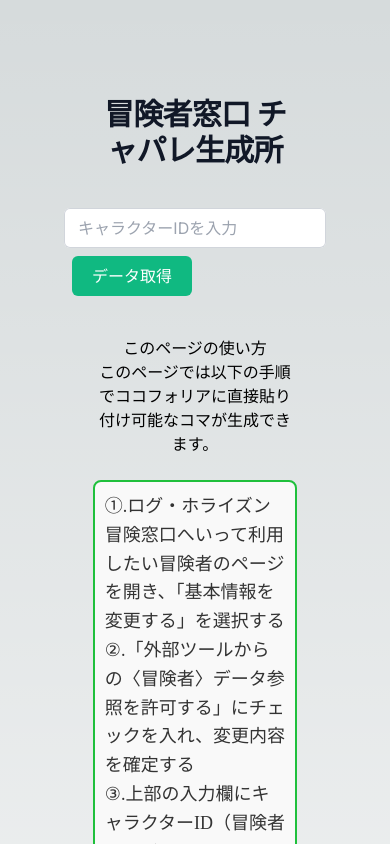
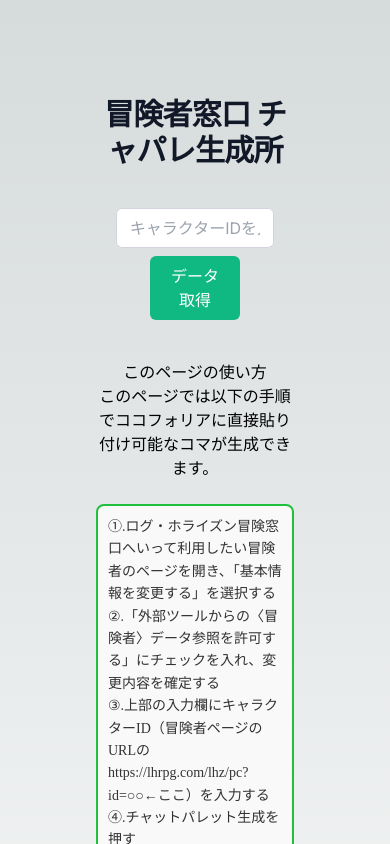
Before and after one commit to medbay2121/lhtrpg-charamake-tools, a Next.js app: page / in a window 390 px wide. Shown: the top 844 px of the page. Built offline with nearby package versions, Linux system fonts and the light colour scheme.

Commit message:
Update style_one.css

```diff
--- a/app/style_one.css
+++ b/app/style_one.css
@@ -1,4 +1,32 @@
 /* style_one.css */
+main {
+  display: flex; /* 横並びに */
+  min-height: 100vh; /* 画面の高さいっぱいまで */
+  flex-direction: column; /* 垂直方向に並べる */
+  align-items: center; /* 横方向に中央揃え */
+  justify-content: space-between; /* 上下の余白を等間隔に */
+  padding: 6rem; /* 内側の余白 */
+}
+
+.disp_wide {
+  /*width: 100%; /* 幅を100%に */
+  text-align: center; /* テキストを中央揃え */
+  display: flex; /* Flexboxを使用 */
+  justify-content: center; /* 横方向に中央揃え */
+  align-items: center; /* 縦方向に中央揃え */
+  flex-direction: column; /* 縦方向にアイテムを並べる */
+}
+
+.text_title {
+  font-size: 1.875rem; /* テキストサイズ */
+  font-weight: 700; /* 太字 */
+  letter-spacing: -0.025em; /* 字間 */
+  color: #1f2937; /* テキストの色 */
+  margin-bottom: 2.5rem; /* 下の余白 */
+}
+
+
+
 .borderedText {
     font-family: 'Arial, sans-serif';
     font-size: 18px;
@@ -13,6 +41,7 @@
 
 .flex-container {
     display: flex;
+    width: 100%; /* 幅を100%に */
     margin-bottom: 2.5rem; /* mb-10 */
     gap: 0.5rem; /* Space between input and button */
     flex-wrap: wrap; /* Allow wrapping for smaller screens */
@@ -39,11 +68,32 @@
 
 
 
-@media screen and(max-width: 480px) {
+@media (max-width: 600px) {
+
+  main {
+    display: flex; /* 横並びに */
+    min-height: 100vh; /* 画面の高さいっぱいまで */
+    flex-direction: column; /* 垂直方向に並べる */
+    align-items: center; /* 横方向に中央揃え */
+    justify-content: space-between; /* 上下の余白を等間隔に */
+    padding: 1rem; /* 内側の余白 */
+  }
+  .text_title {
+    font-size: 1.875rem; /* テキストサイズ */
+    font-weight: 700; /* 太字 */
+    letter-spacing: -0.025em; /* 字間 */
+    color: #1f2937; /* テキストの色 */
+    margin-bottom: 2.5rem; /* 下の余白 */
+    margin-top: 2rem; /* 上の余白 */
+  }
+
+
+
+
   /* style_one.css */
   .borderedText {
     font-family: 'Arial, sans-serif';
-    font-size: 15px;
+    font-size: 14px;
     line-height: 1.6;
     color: #333;
     margin: 0 0 1.5em 0;
@@ -55,20 +105,33 @@
 
   .flex-container {
     display: flex;
-    text-align: center;
-    flex-direction: column; /* Stack items vertically */
+    flex-direction: column;
     align-items: center; /* Center align items horizontally */
     justify-content: center;
   }
 
+
   .input-chara {
-    width: 100%; /* Full width for input on small screens */
+    width: 80%; /* Full width for input on small screens */
     margin-bottom: 0.5rem; /* Space between input and button on small screens */
     margin:  0 auto
   }
 
   .btn-fetch {
-    width: 20%; /* Full width for button on small screens */
+    width: 45%; /* Full width for button on small screens */
     margin:  0 auto
+
+  }
+
+}
+
+@media (max-width: 430px) {
+  .text_title {
+    font-size: 1.5rem; /* テキストサイズ */
+    font-weight: 700; /* 太字 */
+    letter-spacing: -0.025em; /* 字間 */
+    color: #1f2937; /* テキストの色 */
+    margin-bottom: 2.5rem; /* 下の余白 */
+    margin-top: 2rem; /* 上の余白 */
   }
 }
```
